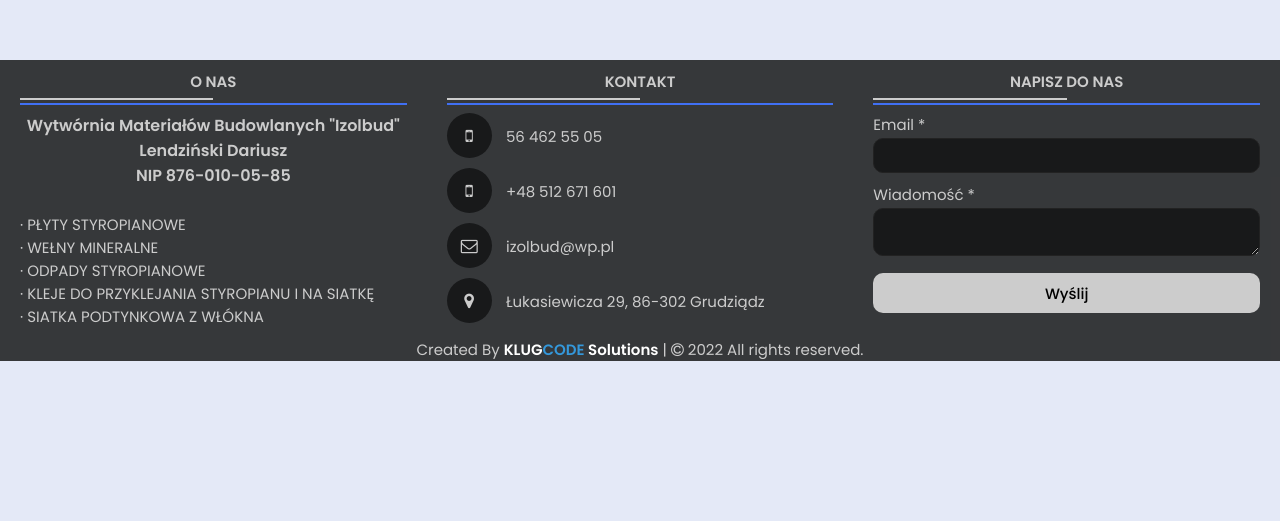
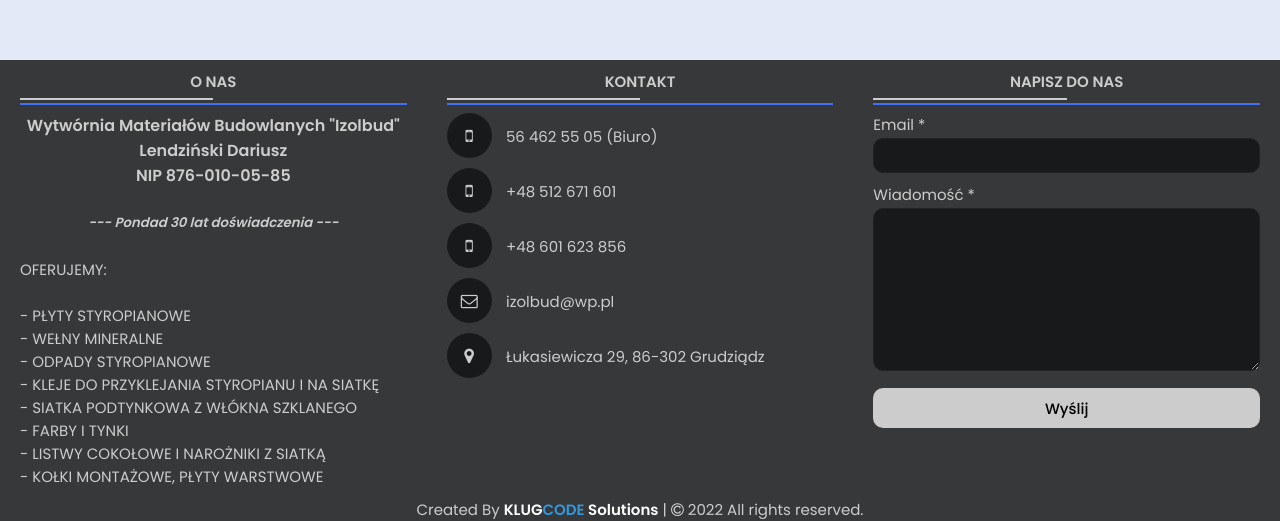
Before and after one commit to KlugSolutions/Izolbud.net, a plain HTML site: page index.html in a window 1280 px wide. Shown: the part 840-1361 px from the top of the page. Before the commit the page ends 1201 px from the top, so only its background shows below. Drawn offline with nearby package versions, Linux system fonts and the light colour scheme.

Commit message:
szkielet finished

```diff
--- a/index.html
+++ b/index.html
@@ -8,15 +8,9 @@
   <link rel="icon" type="image/x-icon" href="images/favicon.jpg" />
   <link rel="stylesheet" href="style.css" />
   <link rel="stylesheet" href="https://stackpath.bootstrapcdn.com/font-awesome/4.7.0/css/font-awesome.min.css">
-  <title>Izolbud Grudziądz - Przerwa techniczna</title>
-
-  <!-- ===== CSS ===== -->
-  <link rel="stylesheet" href="style.css" />
-
+  <title>Izolbud Grudziądz - Wytwórnia Materiałów Budowlanych</title>
   <!-- ===== Boxicons CSS ===== -->
   <link href="https://unpkg.com/boxicons@2.1.1/css/boxicons.min.css" rel="stylesheet" />
-
-  <!--<title>Responsive Navigation Menu Bar</title>-->
 </head>
 
 <body>
@@ -33,9 +27,10 @@
         </div>
 
         <ul class="nav-links">
-          <li><a href="#">Home</a></li>
+          <li><a href="#">Strona główna</a></li>
           <li><a href="#about">O nas</a></li>
-          <li><a href="#">Partnerzy</a></li>
+          <li><a href="#oferta">Oferta</a></li>
+          <li><a href="#dokumenty">Dokumenty</a></li>
           <li><a href="#kontakt">Kontakt</a></li>
         </ul>
       </div>
@@ -62,8 +57,7 @@
   </nav>
 
   <main>
-    <h1>PRZERWA TECHNICZNA.</h1>
-    <H2>ZMIENIAMY SIĘ DLA WAS NA LEPSZE.</H2>
+
   </main>
 
   <!-- FOOTER -->
@@ -75,9 +69,16 @@
         <div class="content">
           <h4>Wytwórnia Materiałów Budowlanych "Izolbud" Lendziński Dariusz<br>
             NIP 876-010-05-85</h4><br>
-          <p> · PŁYTY STYROPIANOWE<br> · WEŁNY MINERALNE<br> · ODPADY STYROPIANOWE<br> · KLEJE DO PRZYKLEJANIA
-            STYROPIANU I NA SIATKĘ<br> ·
-            SIATKA PODTYNKOWA Z WŁÓKNA</p>
+          <h5><i>--- Pondad 30 lat doświadczenia ---</i></h5><br>
+          <p>OFERUJEMY:<br><br>
+            - PŁYTY STYROPIANOWE<br>
+            - WEŁNY MINERALNE<br>
+            - ODPADY STYROPIANOWE<br>
+            - KLEJE DO PRZYKLEJANIA STYROPIANU I NA SIATKĘ<br>
+            - SIATKA PODTYNKOWA Z WŁÓKNA SZKLANEGO<br>
+            - FARBY I TYNKI<br>
+            - LISTWY COKOŁOWE I NAROŻNIKI Z SIATKĄ<br>
+            - KOŁKI MONTAŻOWE, PŁYTY WARSTWOWE</p>
         </div>
       </div>
       <div class="center box">
@@ -85,11 +86,15 @@
         <div class="content">
           <div class="phone">
             <a href="tel:564625505"><span class="fa fa-mobile"></span>
-              <span class="text">56 462 55 05</span></a>
+              <span class="text">56 462 55 05 (Biuro)</span></a>
           </div>
           <div class="phone">
             <a href="tel:+48512671601"><span class="fa fa-mobile"></span>
               <span class="text">+48 512 671 601</span></a>
+          </div>
+          <div class="phone">
+            <a href="tel:+48601623856"><span class="fa fa-mobile"></span>
+              <span class="text">+48 601 623 856</span></a>
           </div>
           <div class="mail">
             <a href="mailto:izolbud@wp.pl"><span class="fa fa-envelope-o"></span>
@@ -112,7 +117,7 @@
             </div>
             <div class="msg">
               <div class="text">Wiadomość *</div>
-              <textarea rows="2" cols="25" type="message" name="message" required></textarea>
+              <textarea rows="7" cols="25" type="message" name="message" required></textarea>
             </div>
             <div class="btn">
               <button type="submit">Wyślij</button>
--- a/style.css
+++ b/style.css
@@ -334,7 +334,7 @@ main {
     height: 100%;
 }
 
-h1, h2, h4 {
+h1, h2, h4, h5 {
     text-align: center;
 }
 
```
